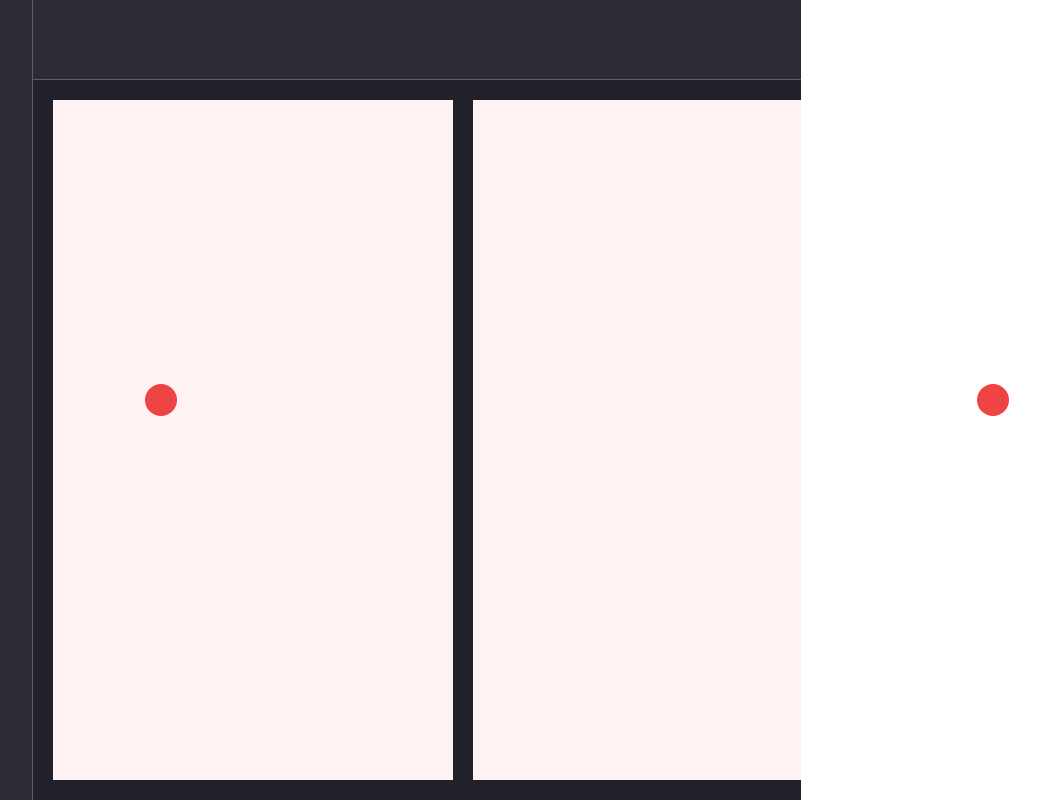
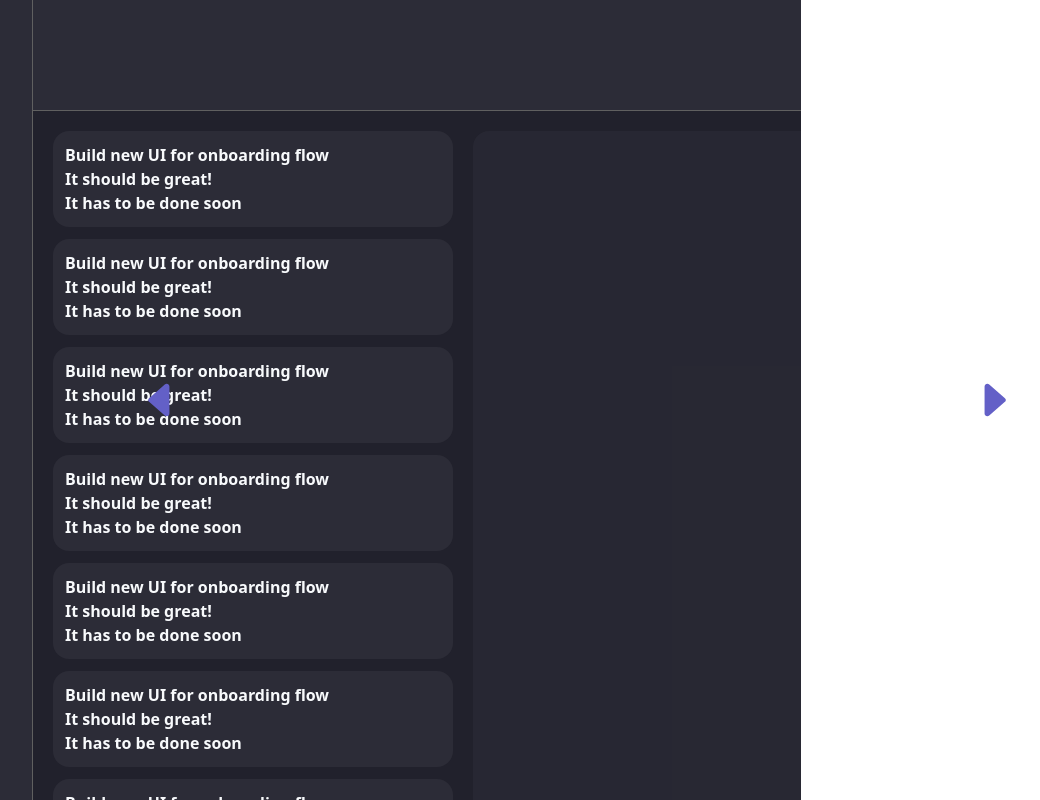
Before and after one commit to dominikjakobsze/Kanban-Board, a website built with Vite: page frontend/app-vite/index.html in a window 1280 px wide. Shown: the whole page, without its empty margins (223-1263 px from the left). Built offline with nearby package versions, Linux system fonts and the light colour scheme.

Commit message:
columns and task 1

```diff
--- a/frontend/app-vite/index.html
+++ b/frontend/app-vite/index.html
@@ -15,19 +15,52 @@
 
         <div class=" lg:col-span-3 w-full flex flex-row flex-wrap content-start">
           <div class="bg-[#2C2C37] flex-[0_0_100%] h-[10%] border-bottom-board relative"></div>
-          <p data-carousel="prev-btn" class="zindex-999 cursor-pointer p-4 absolute bg-red-500 rounded-full -translate-x-[50%] -translate-y-[50%] top-[50%] left-[30%]"></p>
-          <p data-carousel="next-btn" class="zindex-999 cursor-pointer p-4 absolute bg-red-500 rounded-full -translate-x-[50%] -translate-y-[50%] top-[50%] left-[95%]"></p>
+
+          <svg xmlns="http://www.w3.org/2000/svg" data-carousel="prev-btn" class="bi bi-caret-right-fill w-[45px] h-[45px] zindex-999 cursor-pointer absolute rounded-full -translate-x-[50%] -translate-y-[50%] top-[50%] left-[30%]" viewBox="0 0 16 16">
+            <path fill="#6360C7" class="w-full h-full object-center object-contain" d="m3.86 8.753 5.482 4.796c.646.566 1.658.106 1.658-.753V3.204a1 1 0 0 0-1.659-.753l-5.48 4.796a1 1 0 0 0 0 1.506z"/>
+          </svg>
+          <svg xmlns="http://www.w3.org/2000/svg" data-carousel="next-btn" class="bi bi-caret-right-fill w-[45px] h-[45px] zindex-999 cursor-pointer absolute rounded-full -translate-x-[50%] -translate-y-[50%] top-[50%] left-[95%]" viewBox="0 0 16 16">
+            <path fill="#6360C7" class="w-full h-full object-center object-contain" d="m12.14 8.753-5.482 4.796c-.646.566-1.658.106-1.658-.753V3.204a1 1 0 0 1 1.659-.753l5.48 4.796a1 1 0 0 1 0 1.506z"/>
+          </svg>
 
 
           <div data-carousel="main" class="bg-[#21212C] overflow-hidden flex-[0_0_100%] h-[90%] flex flex-row flex-nowrap">
             <div class="p-5 gap-5 flex flex-row flex-nowrap h-full flex-[0_0_100%]">
-              <div data-column="column" class="flex-[0_0_55%] h-full bg-red-50"></div>
-              <div data-column="column" class="flex-[0_0_55%] h-full bg-red-50"></div>
-              <div data-column="column" class="flex-[0_0_55%] h-full bg-red-50"></div>
-              <div data-column="column" class="flex-[0_0_55%] h-full bg-red-50"></div>
-              <div data-column="column" class="flex-[0_0_55%] h-full bg-red-50"></div>
-              <div data-column="column" class="flex-[0_0_55%] h-full bg-red-50"></div>
-              <div data-column="new-column" class="flex-[0_0_55%] bg-[#2C2C37] cursor-pointer bg-opacity-70 hover:bg-opacity-100 h-full"></div>
+
+              <div data-column="column" class="flex-[0_0_55%] max-h-[90%] grid grid-cols-1 content-start justify-start gap-3 overflow-y-scroll">
+                <div class="w-full p-3 self-start justify-self-center bg-[#2C2C37] rounded-2xl text-base font-semibold text-slate-50">
+                  Build new UI for onboarding flow <br> It should be great! <br> It has to be done soon
+                </div>
+                <div class="w-full p-3 self-start justify-self-center bg-[#2C2C37] rounded-2xl text-base font-semibold text-slate-50">
+                  Build new UI for onboarding flow <br> It should be great! <br> It has to be done soon
+                </div>
+                <div class="w-full p-3 self-start justify-self-center bg-[#2C2C37] rounded-2xl text-base font-semibold text-slate-50">
+                  Build new UI for onboarding flow <br> It should be great! <br> It has to be done soon
+                </div>
+                <div class="w-full p-3 self-start justify-self-center bg-[#2C2C37] rounded-2xl text-base font-semibold text-slate-50">
+                  Build new UI for onboarding flow <br> It should be great! <br> It has to be done soon
+                </div>
+                <div class="w-full p-3 self-start justify-self-center bg-[#2C2C37] rounded-2xl text-base font-semibold text-slate-50">
+                  Build new UI for onboarding flow <br> It should be great! <br> It has to be done soon
+                </div>
+                <div class="w-full p-3 self-start justify-self-center bg-[#2C2C37] rounded-2xl text-base font-semibold text-slate-50">
+                  Build new UI for onboarding flow <br> It should be great! <br> It has to be done soon
+                </div>
+                <div class="w-full p-3 self-start justify-self-center bg-[#2C2C37] rounded-2xl text-base font-semibold text-slate-50">
+                  Build new UI for onboarding flow <br> It should be great! <br> It has to be done soon
+                </div>
+                <div class="w-full p-3 self-start justify-self-center bg-[#2C2C37] rounded-2xl text-base font-semibold text-slate-50">
+                  Build new UI for onboarding flow <br> It should be great! <br> It has to be done soon
+                </div>
+                <div class="w-full p-3 self-start justify-self-center bg-[#2C2C37] rounded-2xl text-base font-semibold text-slate-50">
+                  Build new UI for onboarding flow <br> It should be great! <br> It has to be done soon
+                </div>
+                <div class="w-full p-3 self-start justify-self-center bg-[#2C2C37] rounded-2xl text-base font-semibold text-slate-50">
+                  Build new UI for onboarding flow <br> It should be great! <br> It has to be done soon
+                </div>
+              </div>
+
+              <div data-column="new-column" class="flex-[0_0_55%] rounded-2xl bg-[#2C2C37] cursor-pointer bg-opacity-70 hover:bg-opacity-100 max-h-[90%]"></div>
             </div>
           </div>
 
--- a/frontend/app-vite/package.json
+++ b/frontend/app-vite/package.json
@@ -16,6 +16,7 @@
   },
   "dependencies": {
     "axios": "^1.4.0",
+    "bootstrap-icons": "^1.10.5",
     "dompurify": "^3.0.5",
     "dropzone": "^6.0.0-beta.2",
     "embla-carousel": "^8.0.0-rc11",
--- a/frontend/app-vite/src/js/CarouselComponent.js
+++ b/frontend/app-vite/src/js/CarouselComponent.js
@@ -8,18 +8,24 @@ export const CarouselComponentInit = () => {
         loop: false,
         align: 'start',
         axis: 'x',
-        dragFree: true,
-        watchDrag: true,
+        dragFree: false,
+        watchDrag: false,
+        slidesToScroll: 1,
      };
     carouselApi = EmblaCarousel(carouselNode, carouselOptions);
-    console.log(carouselApi.slideNodes(),"running");
+    console.log("carousel running");
+    CarouselControls();
 };
 
 export const CarouselComponentKill = () => {
     carouselApi.destroy();
-    console.log("killed");
+    console.log("carousel killed");
 };
 
 export const CarouselControls = () => {
-
+    const prevBtn = document.querySelector('[data-carousel="prev-btn"]');
+    const nextBtn = document.querySelector('[data-carousel="next-btn"]');
+    prevBtn.addEventListener('click', carouselApi.scrollPrev, false);
+    nextBtn.addEventListener('click', carouselApi.scrollNext, false);
+    console.log("carousel controls ON");
 };
```
Also changed, not shown: 1 other file.
